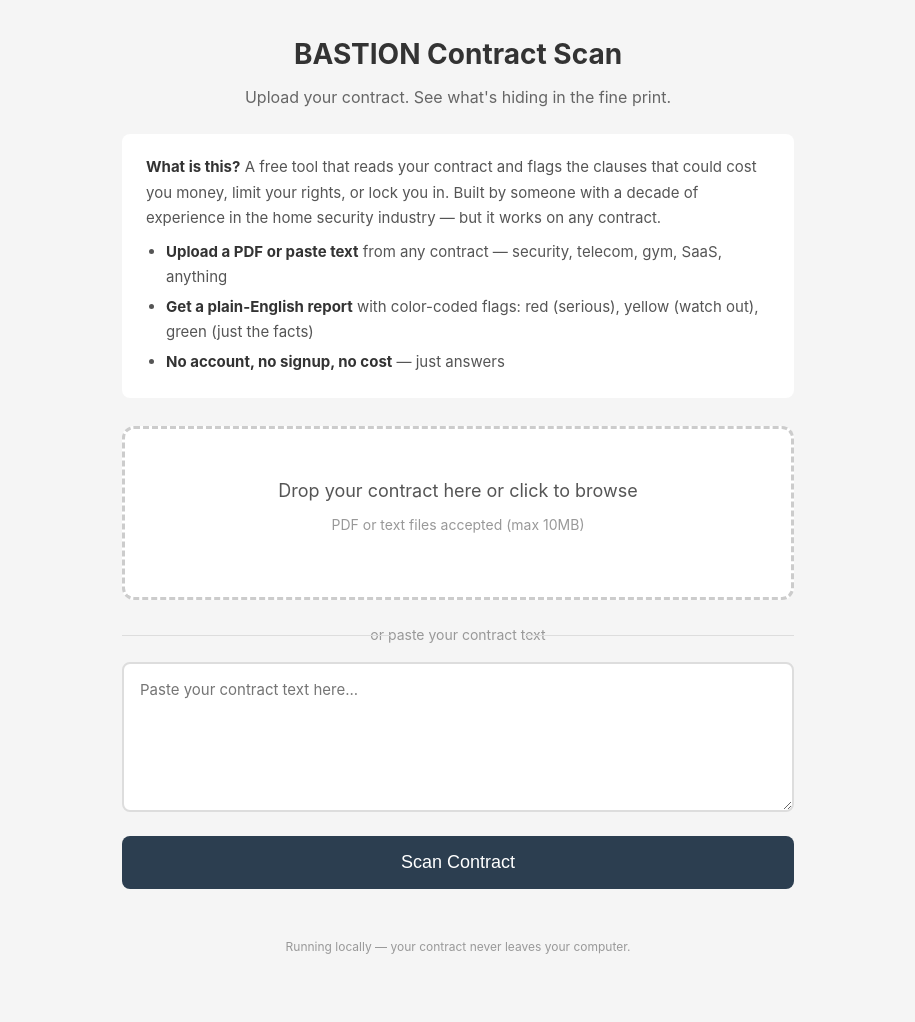
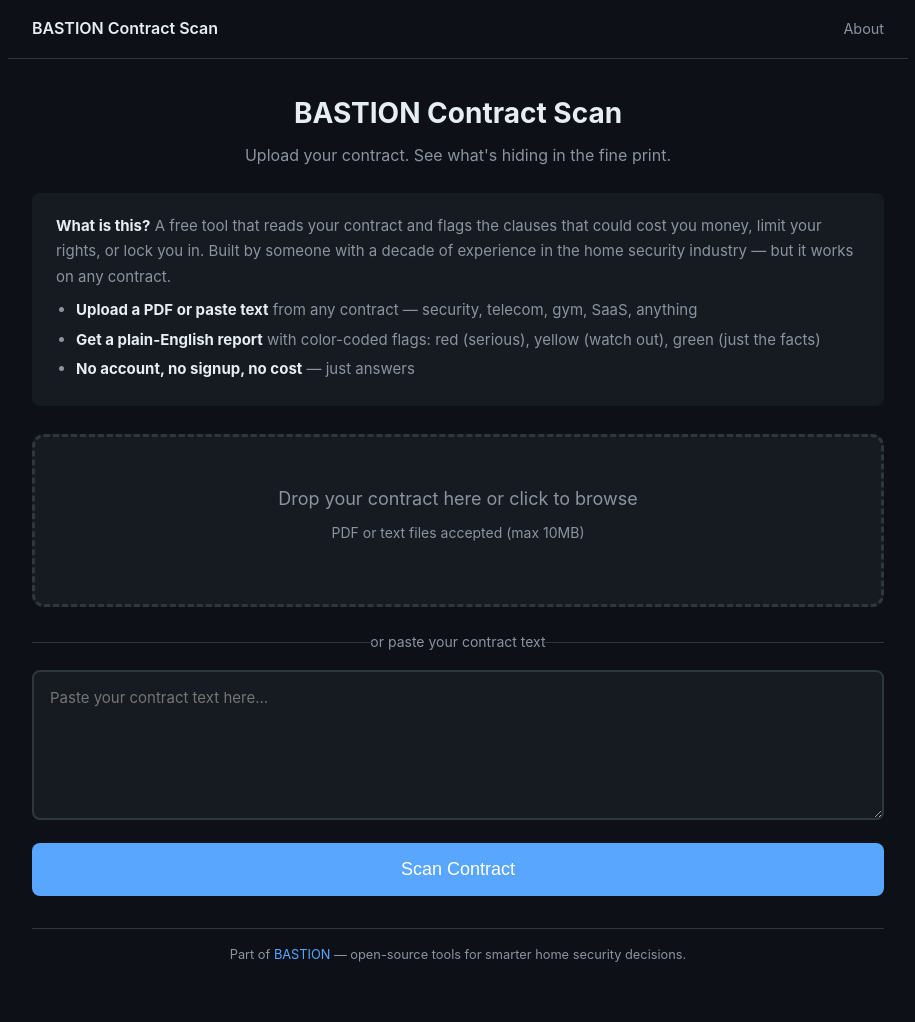
Before and after one commit to Pachacutie/bastion-contract-scan, a Flask app: page / in a window 1280 px wide. Shown: the whole page, without its empty margins (182-1097 px from the left). Before the commit the page ends 954 px from the top, so only its background shows below. Run offline with Flask 3, Linux system fonts and the light colour scheme.

Commit message:
style: dark theme matching BASTION portfolio standard
Retheme from light to dark to match portfolio-wide standard:
- Dark background (#0d1117), surface panels (#161b22)
- Nav bar with tool name + About anchor
- BASTION footer with GitHub link
- 900px container, accent blue (#58a6ff) buttons

```diff
--- a/src/bastion_scan/templates/index.html
+++ b/src/bastion_scan/templates/index.html
@@ -20,43 +20,48 @@
 
 <style>
 *{margin:0;padding:0;box-sizing:border-box}
-body{font-family:-apple-system,BlinkMacSystemFont,"Segoe UI",Roboto,sans-serif;line-height:1.6;color:#333;background:#f5f5f5;min-height:100vh}
-.container{max-width:720px;margin:0 auto;padding:32px 24px}
-h1{font-size:28px;text-align:center;margin-bottom:8px}
-.subtitle{text-align:center;color:#666;font-size:16px;margin-bottom:24px}
-.explainer{background:#fff;border-radius:8px;padding:20px 24px;margin-bottom:28px;font-size:15px;color:#555;line-height:1.7}
-.explainer strong{color:#333}
+body{font-family:-apple-system,BlinkMacSystemFont,"Segoe UI",Roboto,sans-serif;line-height:1.6;color:#e6edf3;background:#0d1117;min-height:100vh}
+.container{max-width:900px;margin:0 auto;padding:32px 24px}
+h1{font-size:28px;text-align:center;margin-bottom:8px;color:#e6edf3}
+.subtitle{text-align:center;color:#8b949e;font-size:16px;margin-bottom:24px}
+.explainer{background:#161b22;border-radius:8px;padding:20px 24px;margin-bottom:28px;font-size:15px;color:#8b949e;line-height:1.7}
+.explainer strong{color:#e6edf3}
 .explainer ul{margin:8px 0 0 20px;padding:0}
 .explainer li{margin:4px 0}
-.upload-area{background:#fff;border:3px dashed #ccc;border-radius:12px;padding:48px 24px;text-align:center;cursor:pointer;transition:border-color 0.2s,background 0.2s;margin-bottom:24px}
-.upload-area:hover,.upload-area.dragover{border-color:#4a90d9;background:#f0f6ff}
-.upload-area p{font-size:18px;color:#555;margin-bottom:8px}
-.upload-area .hint{font-size:14px;color:#999}
+.upload-area{background:#161b22;border:3px dashed #30363d;border-radius:12px;padding:48px 24px;text-align:center;cursor:pointer;transition:border-color 0.2s,background 0.2s;margin-bottom:24px}
+.upload-area:hover,.upload-area.dragover{border-color:#58a6ff;background:rgba(88,166,255,0.05)}
+.upload-area p{font-size:18px;color:#8b949e;margin-bottom:8px}
+.upload-area .hint{font-size:14px;color:#8b949e}
 .upload-area input[type=file]{display:none}
-.divider{text-align:center;color:#999;font-size:14px;margin:16px 0;position:relative}
-.divider::before,.divider::after{content:"";position:absolute;top:50%;width:40%;height:1px;background:#ddd}
+.divider{text-align:center;color:#8b949e;font-size:14px;margin:16px 0;position:relative}
+.divider::before,.divider::after{content:"";position:absolute;top:50%;width:40%;height:1px;background:#30363d}
 .divider::before{left:0}
 .divider::after{right:0}
-textarea{width:100%;min-height:150px;padding:16px;border:2px solid #ddd;border-radius:8px;font-family:inherit;font-size:15px;resize:vertical;margin-bottom:16px}
-textarea:focus{outline:none;border-color:#4a90d9}
-.btn{display:block;width:100%;padding:16px;background:#2c3e50;color:#fff;border:none;border-radius:8px;font-size:18px;cursor:pointer;transition:background 0.2s}
-.btn:hover{background:#1a252f}
-.btn:disabled{background:#999;cursor:not-allowed}
-.error{background:#fff3f3;border:1px solid #dc3545;color:#dc3545;padding:16px;border-radius:8px;margin-bottom:16px;font-size:15px}
-.file-name{margin-top:12px;font-size:15px;color:#333;font-weight:bold}
-footer{text-align:center;color:#999;font-size:12px;margin-top:48px}
+textarea{width:100%;min-height:150px;padding:16px;border:2px solid #30363d;border-radius:8px;font-family:inherit;font-size:15px;resize:vertical;margin-bottom:16px;background:#161b22;color:#e6edf3}
+textarea:focus{outline:none;border-color:#58a6ff}
+.btn{display:block;width:100%;padding:16px;background:#58a6ff;color:#fff;border:none;border-radius:8px;font-size:18px;cursor:pointer;transition:opacity 0.2s}
+.btn:hover{opacity:0.85}
+.btn:disabled{opacity:0.5;cursor:not-allowed}
+.error{background:rgba(248,81,73,0.1);border:1px solid #f85149;color:#f85149;padding:16px;border-radius:8px;margin-bottom:16px;font-size:15px}
+.file-name{margin-top:12px;font-size:15px;color:#e6edf3;font-weight:bold}
 #results{margin-top:32px}
-.scanning{text-align:center;padding:40px 20px;font-size:17px;color:#555}
+.scanning{text-align:center;padding:40px 20px;font-size:17px;color:#8b949e}
 .scanning .dots{display:inline-block;width:24px;text-align:left}
-.scanning p{margin-top:8px;font-size:13px;color:#999}
+.scanning p{margin-top:8px;font-size:13px;color:#8b949e}
 </style>
 </head>
 <body>
+<nav style="max-width:900px;margin:0 auto;padding:1rem 1.5rem;display:flex;justify-content:space-between;align-items:center;border-bottom:1px solid #30363d">
+    <a href="/" style="color:#e6edf3;text-decoration:none;font-weight:600;font-size:1rem">BASTION Contract Scan</a>
+    <div style="display:flex;gap:1.5rem">
+        <a href="#about" style="color:#8b949e;text-decoration:none;font-size:0.9rem">About</a>
+    </div>
+</nav>
 <div class="container">
 <h1>BASTION Contract Scan</h1>
 <p class="subtitle">Upload your contract. See what's hiding in the fine print.</p>
 
-<div class="explainer">
+<div class="explainer" id="about">
 <strong>What is this?</strong> A free tool that reads your contract and flags the clauses that could cost you money, limit your rights, or lock you in. Built by someone with a decade of experience in the home security industry — but it works on any contract.
 <ul>
 <li><strong>Upload a PDF or paste text</strong> from any contract — security, telecom, gym, SaaS, anything</li>
@@ -97,15 +102,9 @@
 {% endif %}
 </div>
 
-{% if hosted %}
-<div style="background:#f0f4ff;border:1px solid #cce0ff;border-radius:8px;padding:16px;margin-top:32px;font-size:14px;color:#555;text-align:center">
-Your contract is processed in memory and immediately deleted. We never store, log, or read your files.<br>
-For complete privacy, <a href="https://github.com/Pachacutie/bastion-contract-scan#install" style="color:#4a90d9">install BASTION Contract Scan locally</a> — your contract never leaves your device.
-</div>
-<footer>Processed on our server. Files deleted immediately after scanning.</footer>
-{% else %}
-<footer>Running locally — your contract never leaves your computer.</footer>
-{% endif %}
+<footer style="max-width:900px;margin:2rem auto 1.5rem;padding:1rem 1.5rem 0;border-top:1px solid #30363d;text-align:center;font-size:0.8rem;color:#8b949e">
+    Part of <a href="https://github.com/Pachacutie/BASTION" style="color:#58a6ff;text-decoration:none">BASTION</a> — open-source tools for smarter home security decisions.
+</footer>
 </div>
 
 <script>
```
